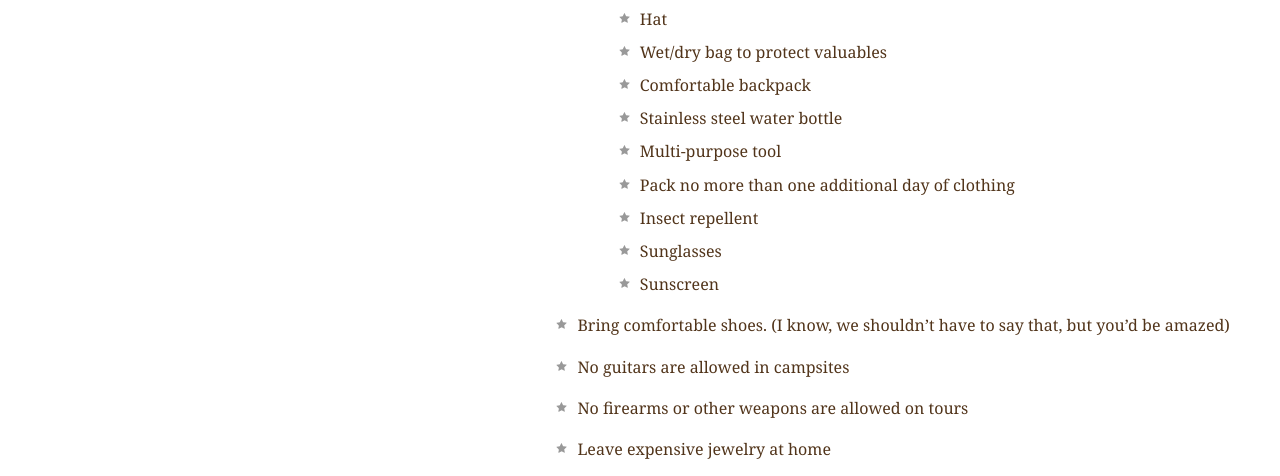
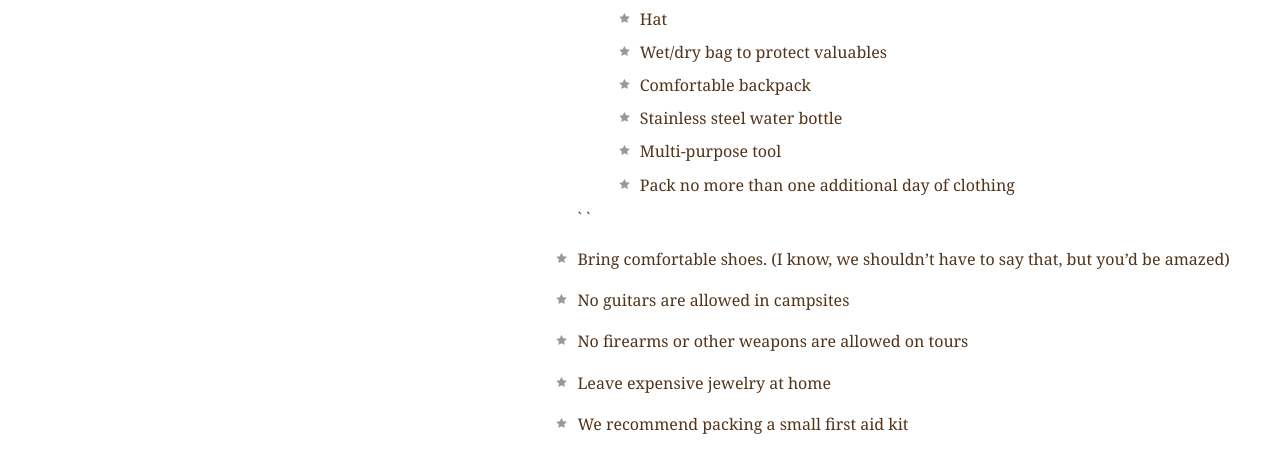
Before and after one commit to nishanth221/gittest, a plain HTML site: page resources.html in a window 1280 px wide. Shown: the part 2061-2537 px from the top of the page. Drawn offline with Linux system fonts and the light colour scheme.

Commit message:
this is resourse

```diff
--- a/resources.html
+++ b/resources.html
@@ -101,9 +101,8 @@
                 <li>Stainless steel water bottle</li>
                 <li>Multi-purpose tool</li>
                 <li>Pack no more than one additional day of clothing</li>
-                <li>Insect repellent</li>
-                <li>Sunglasses</li>
-                <li>Sunscreen</li>
+               `
+		`
               </ul>
             </li>
             <li>Bring comfortable shoes. (I know, we shouldn’t have to say that, but you’d be amazed)</li>
```
